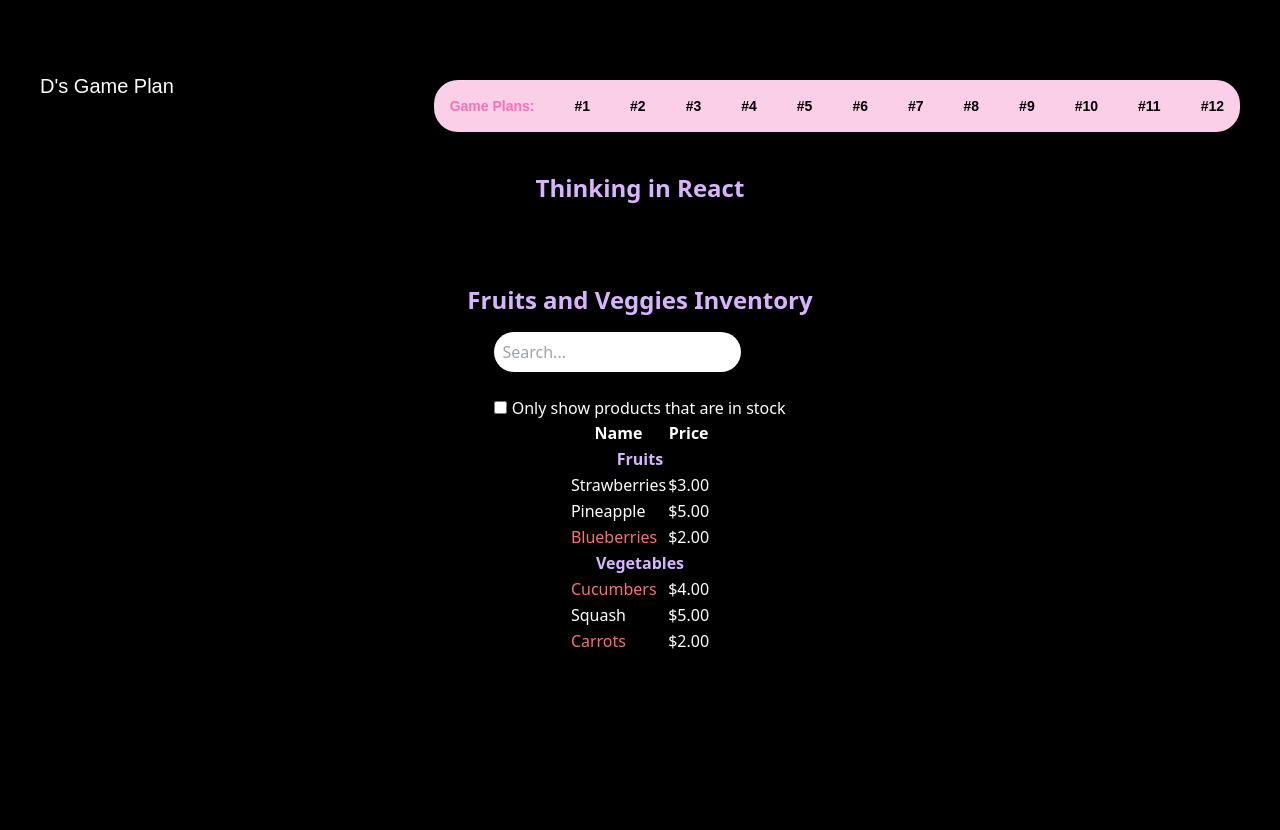
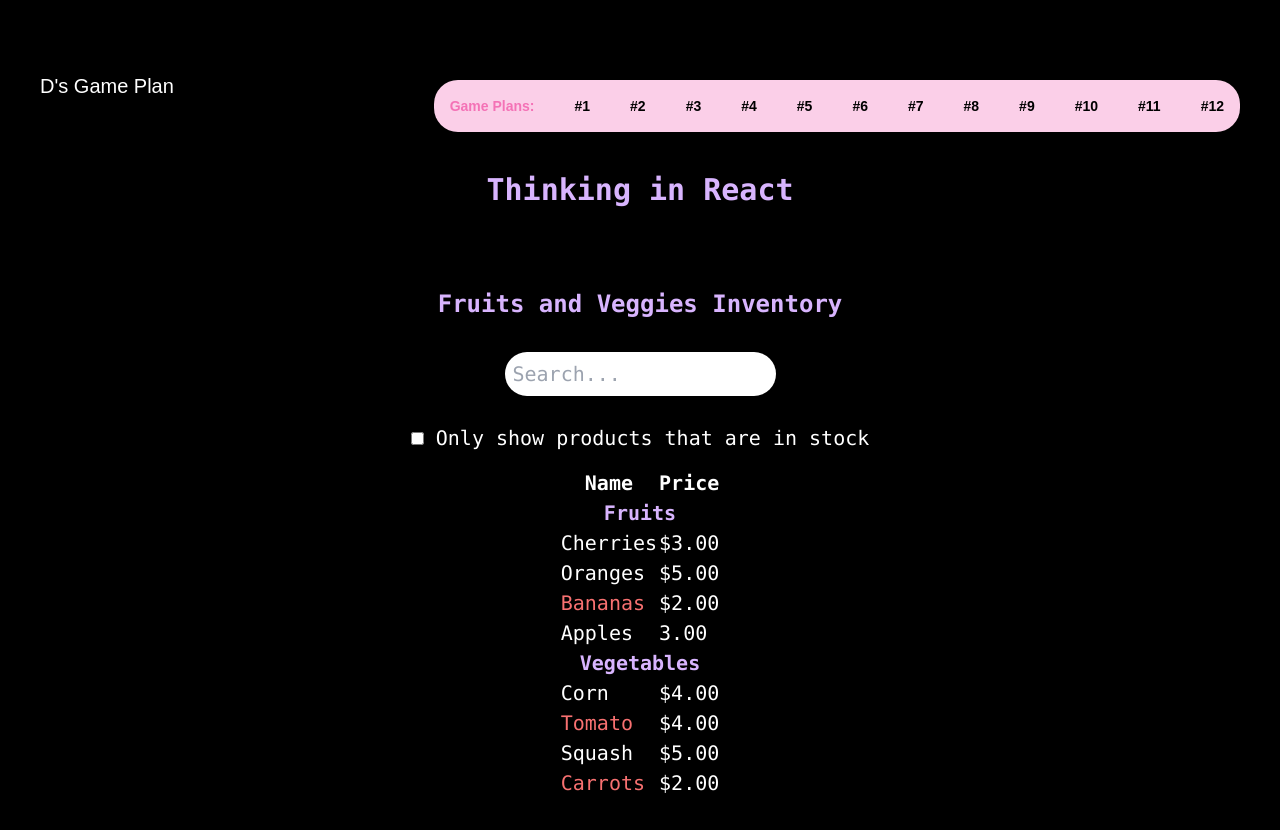
Before and after one commit to Davonne007-TX/game-plan, a React (Vite) app: page /productSearch in a window 1280 px wide. Shown: the top 830 px of the page. Before the commit the page ends 800 px from the top, so only its background shows below. Built offline with nearby package versions, Linux system fonts and the light colour scheme; a web font is replaced by a local one.

Commit message:
update fruit and add tailwind styles

```diff
--- a/src/components/more-examples/Product-Search/ProductsTable.jsx
+++ b/src/components/more-examples/Product-Search/ProductsTable.jsx
@@ -9,7 +9,6 @@ export default function ProductsTable({ products, filterText, inStockOnly }) {
     if (product.name.toLowerCase().indexOf(filterText.toLowerCase()) === -1) {
       return;
     }
-
     if (inStockOnly && !product.stocked) {
       return;
     }
@@ -25,8 +24,13 @@ export default function ProductsTable({ products, filterText, inStockOnly }) {
     lastCategory = product.category;
   });
 
+  //if no products are found
+  if (rows.length === 0) {
+    return <p className="text-purple-200">No fruits or veggies found</p>;
+  }
+
   return (
-    <table>
+    <table className="mb-10">
       <thead>
         <tr>
           <th>Name</th>
--- a/src/components/more-examples/Product-Search/SearchBar.jsx
+++ b/src/components/more-examples/Product-Search/SearchBar.jsx
@@ -5,7 +5,7 @@ export default function SearchBar({
   onInStockOnlyChange,
 }) {
   return (
-    <form className="text-white">
+    <form className="text-white flex-time p-4">
       <input
         type="text"
         value={filterText}
--- a/src/components/more-examples/Product-Search/ThinkingInReact.jsx
+++ b/src/components/more-examples/Product-Search/ThinkingInReact.jsx
@@ -2,10 +2,12 @@ import FilterableProductTable from "./FilterableProductTable";
 
 //an array of objects
 const PRODUCTS = [
-  { category: "Fruits", price: "$3.00", stocked: true, name: "Strawberries" },
-  { category: "Fruits", price: "$5.00", stocked: true, name: "Pineapple" },
-  { category: "Fruits", price: "$2.00", stocked: false, name: "Blueberries" },
-  { category: "Vegetables", price: "$4.00", stocked: false, name: "Cucumbers" },
+  { category: "Fruits", price: "$3.00", stocked: true, name: "Cherries" },
+  { category: "Fruits", price: "$5.00", stocked: true, name: "Oranges" },
+  { category: "Fruits", price: "$2.00", stocked: false, name: "Bananas" },
+  { category: "Fruits", price: "3.00", stocked: true, name: "Apples" },
+  { category: "Vegetables", price: "$4.00", stocked: true, name: "Corn" },
+  { category: "Vegetables", price: "$4.00", stocked: false, name: "Tomato" },
   { category: "Vegetables", price: "$5.00", stocked: true, name: "Squash" },
   { category: "Vegetables", price: "$2.00", stocked: false, name: "Carrots" },
 ];
@@ -13,8 +15,8 @@ const PRODUCTS = [
 export default function ThinkingInReact() {
   return (
     <>
-      <main className="flex-time text-white">
-        <h1 className="text-purple-300 font-bold text-2xl text-center">
+      <main className="flex-time text-white font-mono text-xl">
+        <h1 className="text-purple-300 font-bold text-3xl text-center">
           Thinking in React
         </h1>
         <section className="flex-time mt-20">
```
